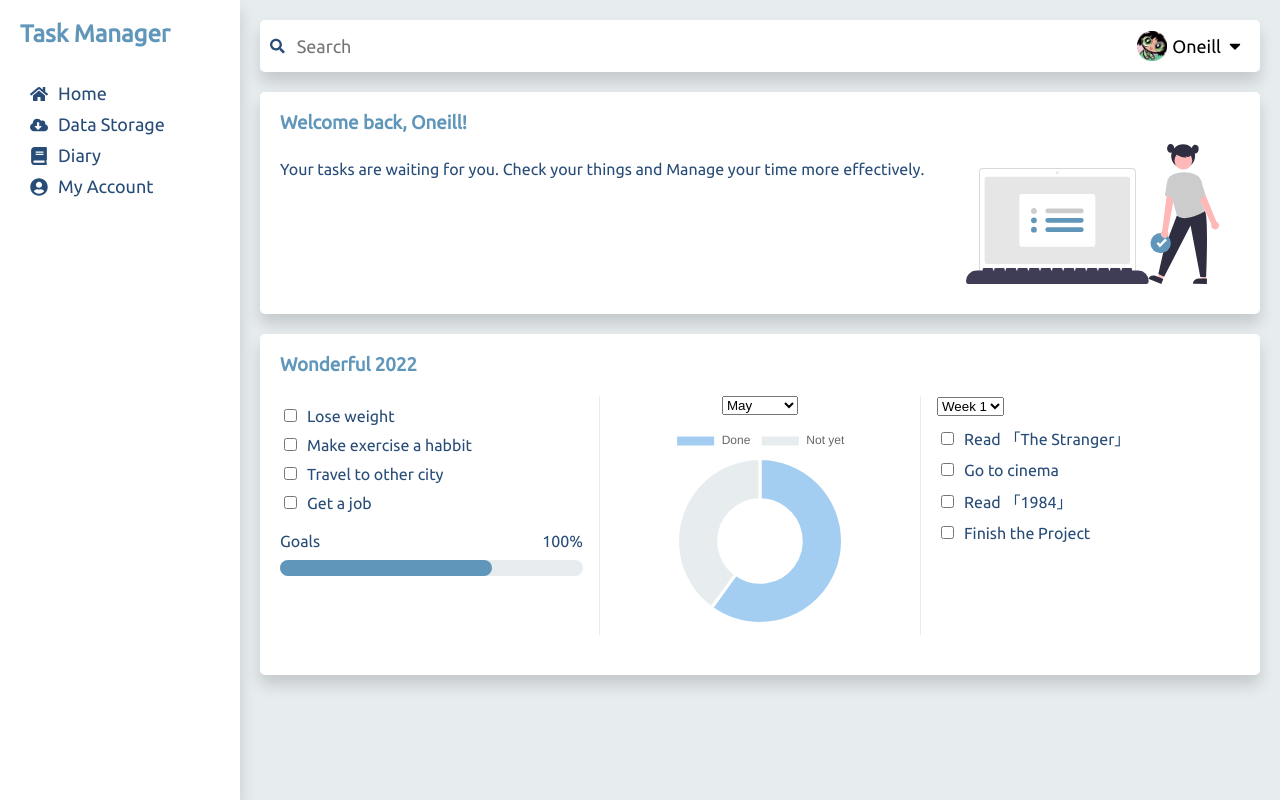
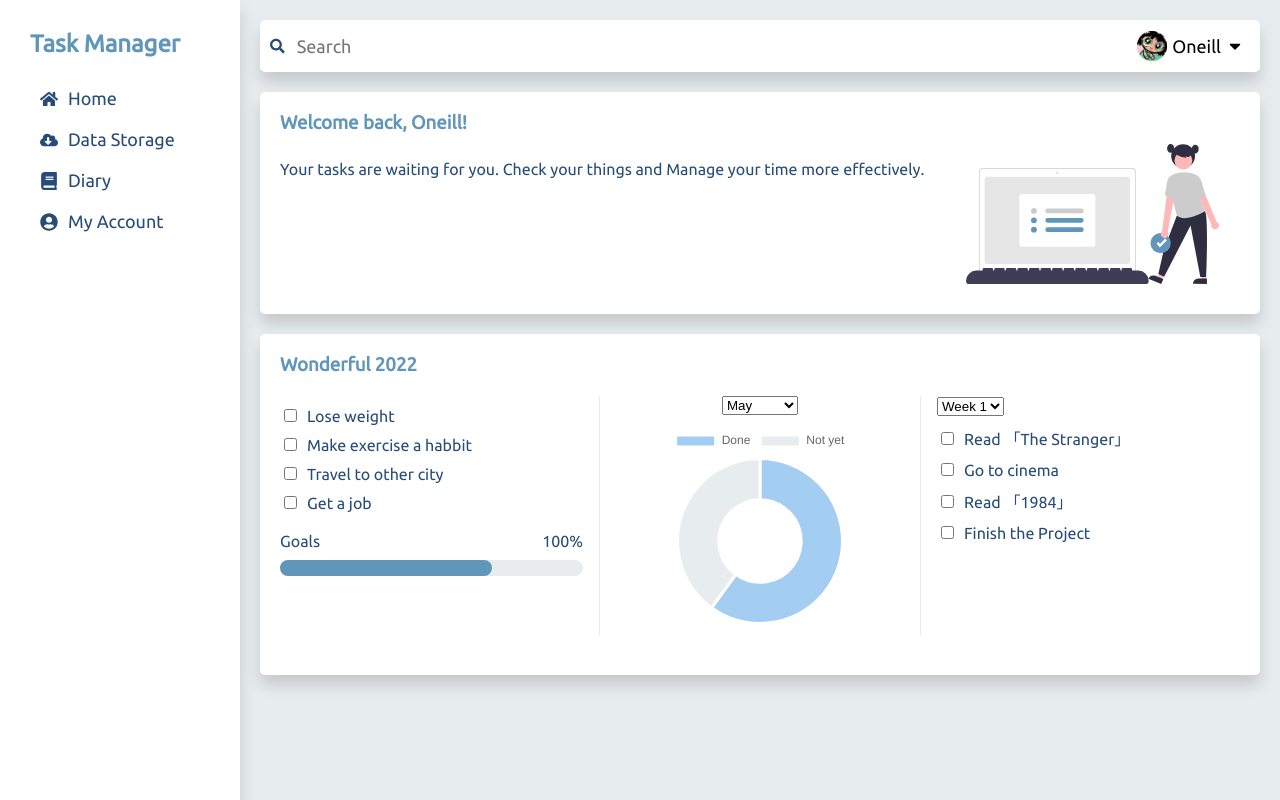
Before and after one commit to yujinoneill/task-manager-app, a React (Create React App) app: page / in a window 1280 px wide. Built offline with nearby package versions, Linux system fonts and the light colour scheme.

Commit message:
FEAT:Change useNavigate to Link

```diff
--- a/src/components/SideBar.js
+++ b/src/components/SideBar.js
@@ -1,5 +1,5 @@
 import { useState } from "react";
-import { useNavigate } from "react-router-dom";
+import { Link } from "react-router-dom";
 import styled, { css } from "styled-components";
 
 import {
@@ -17,7 +17,7 @@ const StyledSideBar = styled.div`
   width: 240px;
   height: 100%;
   background-color: white;
-  padding: 10px;
+  padding: 20px;
 
   position: fixed;
   top: 0;
@@ -67,13 +67,28 @@ const Button = styled.button`
 `;
 
 const StyledList = styled(List)`
+  padding: 10px 20px;
+  font-size: 18px;
+
+  li {
+    padding-top: 10px;
+    padding-bottom: 10px;
+
+    a {
+      text-decoration: none;
       color: #274c77;
-  font-size: 18px;
+
+      display: flex;
+      align-items: center;
+
+      &:focus {
+        color: #6096ba;
+      }
+    }
+  }
 `;
 
 const SideBar = (props) => {
-  const navigate = useNavigate();
-
   const [isVisible, setIsVisible] = useState(true);
 
   const sidebarToggler = () => setIsVisible(!isVisible);
@@ -86,21 +101,29 @@ const SideBar = (props) => {
           <FaTimes />
         </Button>
         <StyledList>
-          <li onClick={() => navigate("/")}>
+          <li>
+            <Link to="/">
               <FaHome />
               <span>Home</span>
+            </Link>
           </li>
-          <li onClick={() => navigate("/data")}>
+          <li>
+            <Link to="/data">
               <FaCloudDownloadAlt />
               <span>Data Storage</span>
+            </Link>
           </li>
-          <li onClick={() => navigate("/diary")}>
+          <li>
+            <Link to="/diary">
               <FaBook />
               <span>Diary</span>
+            </Link>
           </li>
-          <li onClick={() => navigate("/myaccount")}>
+          <li>
+            <Link to="/myaccount">
               <FaUserCircle />
               <span>My Account</span>
+            </Link>
           </li>
         </StyledList>
       </StyledSideBar>
```
Lines whose indentation alone changed are shown as unchanged.
